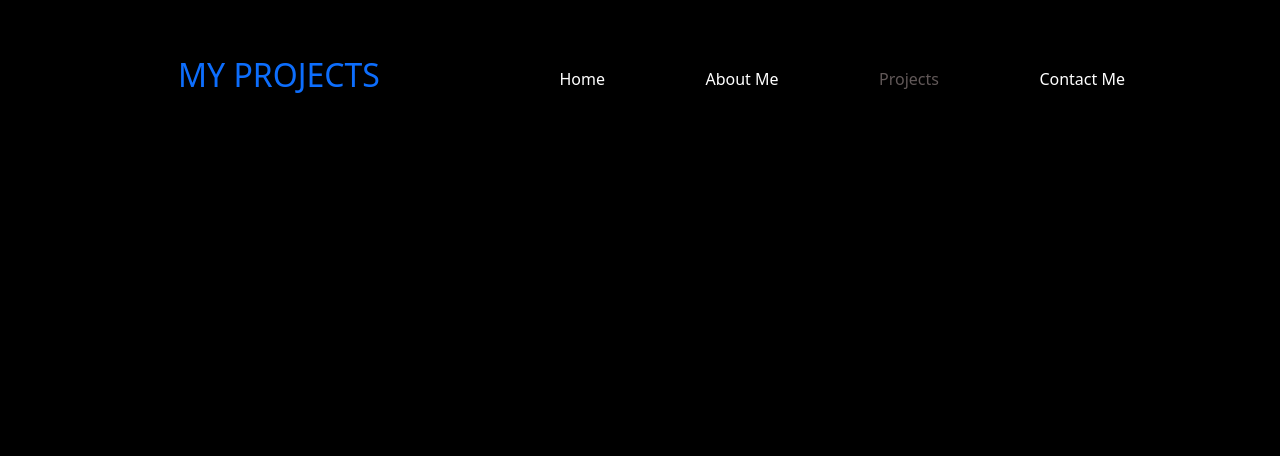
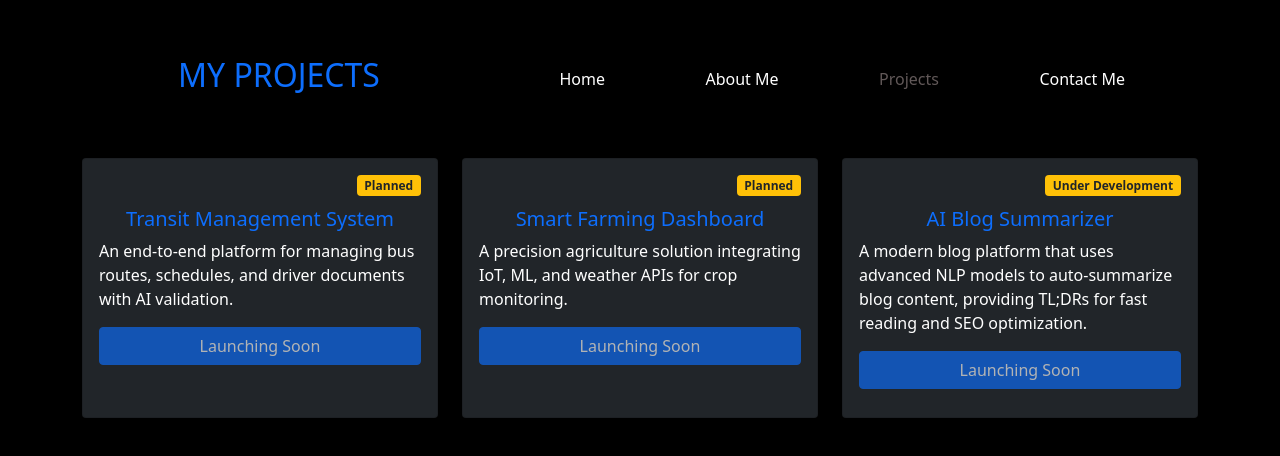
Before and after one commit to savioshaju/personal-portfolio, a plain HTML site: page project.html in a window 1280 px wide. Drawn offline with nearby package versions, Linux system fonts and the light colour scheme.

Commit message:
contact page

```diff
--- a/css/contactpage.css
+++ b/css/contactpage.css
@@ -16,7 +16,10 @@ body {
 
   color: #615858 !important;
 }
+.nav-link:hover{
+  color: rgb(156, 156, 212);
 
+}
 #menu-toggle {
   display: none;
 }
--- a/css/project.css
+++ b/css/project.css
@@ -1,18 +1,18 @@
-
 body {
   background-color: #000 !important;
 }
 
 .navigation {
 
-    color: white;
-    border: 2px solid transparent;
+  color: white;
+  border: 2px solid transparent;
 }
 
 .navigation:hover {
 
-    color: #615858 !important;
+  color: #615858 !important;
 }
+
 #menu-toggle {
   display: none;
 }
@@ -35,12 +35,32 @@ body {
   gap: 1rem;
 }
 
+.project-badge {
+  position: absolute;
+  top: 1rem;
+  right: 1rem;
+}
+
+.card:hover {
+  transform: scale(1.02);
+  box-shadow: 0 6px 20px rgba(0, 0, 0, 0.15);
+}
+
+.card {
+  height: 100%;
+  display: flex;
+  flex-direction: row;
+}
+
+.card-body {
+  flex-grow: 1;
+}
 @media (max-width: 1000px) {
   .hamburger {
     display: flex;
     position: relative;
     top: 2.2rem;
-   right: 2rem;
+    right: 2rem;
     flex-direction: column;
     width: 45px;
     height: 40px;
--- a/project.html
+++ b/project.html
@@ -37,7 +37,8 @@
                         <a class="btn text-white navigation " href="aboutme.html">About Me</a>
                     </div>
                     <div class="nav-row text-center py-1">
-                        <a class="btn text-white navigation" href="project.html" style="color: rgb(97, 88, 88) !important">Projects</a>
+                        <a class="btn text-white navigation" href="project.html"
+                            style="color: rgb(97, 88, 88) !important">Projects</a>
                     </div>
                     <div class="nav-row text-center py-1">
                         <a class="btn text-white navigation" href="contactpage.html">Contact Me</a>
@@ -46,7 +47,57 @@
             </div>
         </nav>
     </div>
-
+    <div class="container">
+        <div class="row row-cols-1 row-cols-md-1 row-cols-lg-3 g-4">
+            <div class="col">
+                <div class="card shadow bg-dark rounded position-relative" style="height: 260px;">
+                    <span class="badge bg-warning text-dark project-badge">Planned</span>
+                    <div class="card-body pt-5 ">
+                        <h5>
+                            <div class="card-tittle text-primary text-center">Transit Management System</div>
+                        </h5>
+                        <p class="card-text text-justify text-white ">
+                            An end-to-end platform for managing bus routes, schedules, and driver documents with AI
+                            validation.
+                        </p>
+                        <button class="btn btn-outline-primary bg-primary w-100 text-white" disabled>Launching
+                            Soon</button>
+                    </div>
+                </div>
+            </div>
+            <div class="col">
+                <div class="card shadow bg-dark rounded position-relative" style="height: 260px;">
+                    <span class="badge bg-warning text-dark project-badge">Planned</span>
+                    <div class="card-body pt-5">
+                        <h5>
+                            <div class="card-tittle text-primary text-center">Smart Farming Dashboard</div>
+                        </h5>
+                        <p class="card-text text-justify text-white ">
+                            A precision agriculture solution integrating IoT, ML, and weather APIs for crop monitoring.
+                        </p>
+                        <button class="btn btn-outline-primary bg-primary w-100 text-white" disabled>Launching
+                            Soon</button>
+                    </div>
+                </div>
+            </div>
+            <div class="col">
+                <div class="card shadow bg-dark rounded position-relative" style="height: 260px;">
+                    <span class="badge bg-warning text-dark project-badge">Under Development</span>
+                    <div class="card-body pt-5">
+                        <h5>
+                            <div class="card-tittle text-primary text-center">AI Blog Summarizer</div>
+                        </h5>
+                        <p class="card-text text-justify text-white ">
+                            A modern blog platform that uses advanced NLP models to auto-summarize blog content,
+                            providing TL;DRs for fast reading and SEO optimization.
+                        </p>
+                        <button class="btn btn-outline-primary bg-primary w-100 text-white project-btn" disabled>Launching
+                            Soon</button>
+                    </div>
+                </div>
+            </div>
+        </div>
+    </div>
 </body>
 
 </html>
```
Also changed, not shown: contactpage.html (+33 -10 lines).
